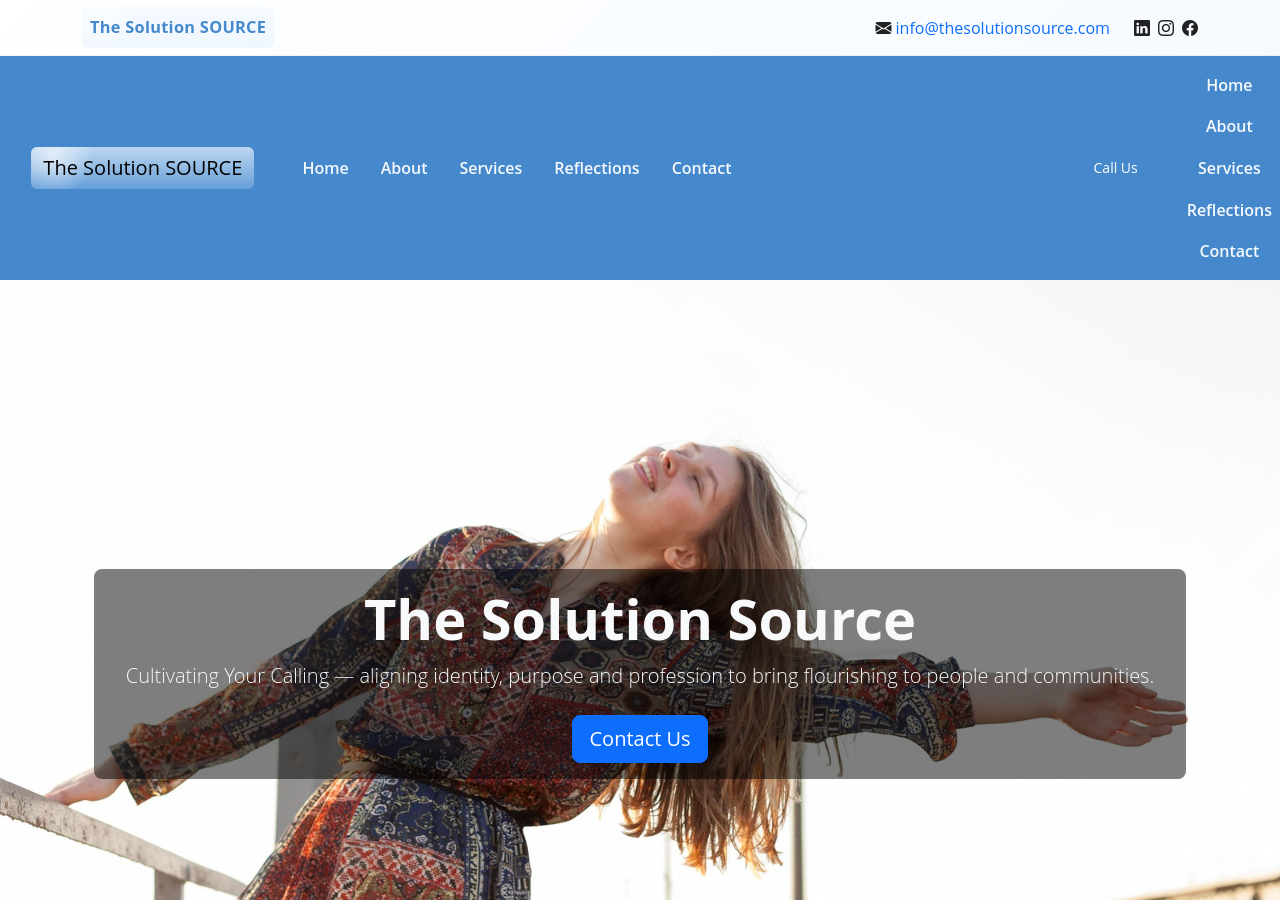
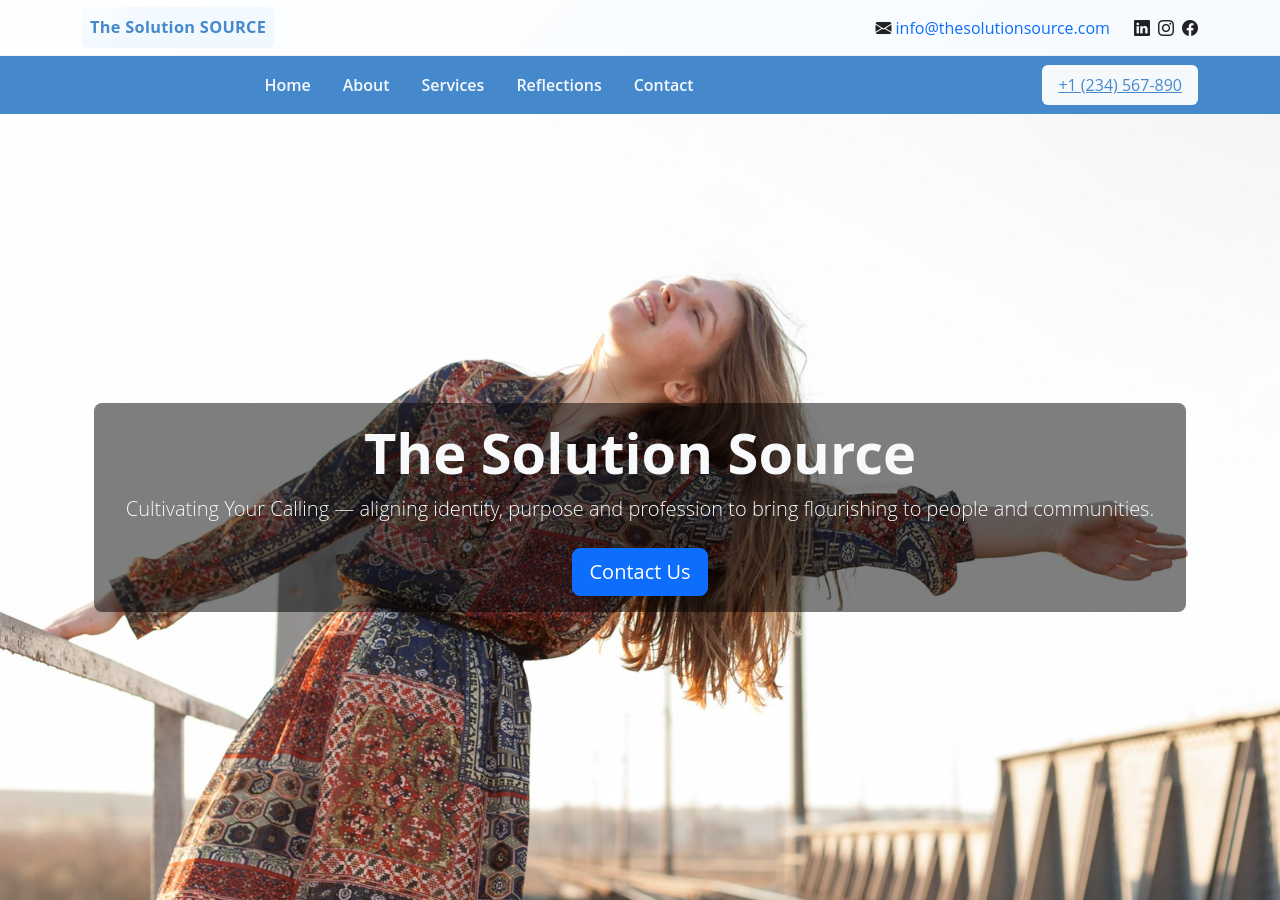
Before and after one commit to digitalsparkhq/thesolutionsource-demo, a Jekyll site: the page built from index.md, in a window 1280 px wide and 900 px high. Built offline with Jekyll 4.4.1, drawn with Linux system fonts in a browser that asks for light colours.

Commit message:
Update header.html

```diff
--- a/_includes/header.html
+++ b/_includes/header.html
@@ -1,6 +1,4 @@
 <!-- _includes/header.html -->
-
-<!-- Topbar -->
 <nav id="topbar" class="topbar d-flex align-items-center">
   <div class="container d-flex justify-content-between align-items-center py-2">
     <div class="topbar-left d-flex align-items-center">
@@ -19,6 +17,7 @@
         <a href="mailto:{{ site.email }}" class="text-decoration-none">{{ site.email }}</a>
       </div>
       <div class="top-email d-flex d-md-none align-items-center me-3">
+        <!-- Mobile: icon only -->
         <a href="mailto:{{ site.email }}" aria-label="Email" class="text-decoration-none">
           <i class="bi bi-envelope-fill"></i>
         </a>
@@ -38,17 +37,13 @@
 <nav id="mainNav" class="navbar navbar-expand-lg navbar-sticky">
   <div class="container d-flex align-items-center">
     <!-- Mobile: toggler left -->
-    <button class="navbar-toggler me-2 d-lg-none" type="button" aria-label="Toggle navigation" id="mobileMenuToggler">
+    <button class="navbar-toggler me-2 d-lg-none" type="button" data-bs-toggle="collapse" data-bs-target="#navbarMenu" aria-controls="navbarMenu" aria-expanded="false">
       <span class="navbar-toggler-icon"></span>
     </button>
 
-    <!-- Logo -->
-    <a class="navbar-brand d-lg-inline" href="{{ '/' | relative_url }}">
-      <span class="logo-text">{{ site.title }}</span>
-    </a>
-
-    <!-- Desktop nav (left aligned) -->
-    <div class="d-none d-lg-flex ms-3">
+    <!-- center menu (use flexbox trick) -->
+    <div class="mx-auto order-2 order-lg-1">
+      <div class="collapse navbar-collapse justify-content-center" id="navbarMenu">
         <ul class="navbar-nav">
           {% for item in site.data.navigation %}
           <li class="nav-item px-2">
@@ -57,22 +52,19 @@
           {% endfor %}
         </ul>
       </div>
+    </div>
 
-    <!-- Right call button (desktop & mobile) -->
-    <div class="ms-auto d-flex align-items-center">
-      <a href="tel:+1234567890" class="btn btn-sm call-btn">Call Us</a>
+    <!-- Right: call box (on mobile show call button) -->
+    <div class="ms-auto order-3">
+      <div class="d-none d-lg-inline">
+        <a href="tel:+1234567890" class="call-box d-inline-flex align-items-center px-3 py-2 rounded">
+          <span class="call-number">+1 (234) 567-890</span>
+        </a>
+      </div>
+      <div class="d-lg-none">
+        <a href="tel:+1234567890" class="btn btn-sm btn-primary call-btn">Call Us</a>
       </div>
     </div>
-
-  <!-- Mobile overlay menu -->
-  <div id="mobileNavOverlay" class="mobile-nav-overlay">
-    <ul class="navbar-nav flex-column text-start">
-      {% for item in site.data.navigation %}
-      <li class="nav-item">
-        <a class="nav-link" href="{{ item.url | relative_url }}">{{ item.title }}</a>
-      </li>
-      {% endfor %}
-    </ul>
   </div>
 </nav>
 
```
Lines whose indentation alone changed are shown as unchanged.
